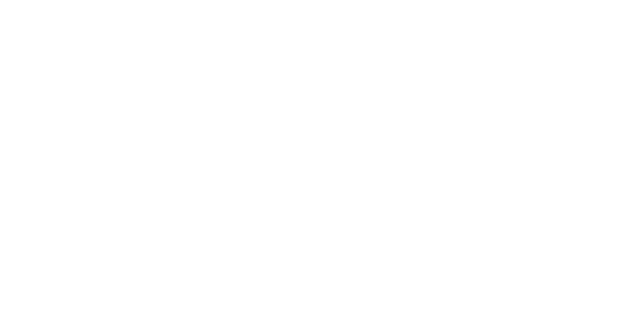
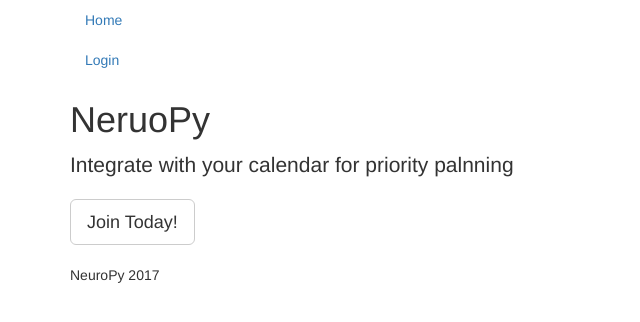
Before and after one commit to NeuroPyPlanner/NeuroPy, a Django app: page / in a window 1280 px wide. Before the commit the part shown is empty. Shown: the top 322 px of the page, without its empty margins (0-640 px from the left). Run offline with Django 3.2, Linux system fonts and the light colour scheme; some libraries are stand-ins or nearby versions.

Commit message:
updated home for bootstrap layout and css

```diff
--- a/neuropy/neuropy/templates/neuropy/home.html
+++ b/neuropy/neuropy/templates/neuropy/home.html
@@ -1,4 +1,59 @@
 {% extends 'neuropy/base.html' %}
-{% block content %}
-<h1>Home Page</h1>
-{% endblock content %}
+{% load static %}
+
+{% block body %}
+
+
+{% block stylesheets %}
+  <link href="{% static 'neuropy/cover.css' %}" rel="stylesheet">
+{% endblock stylesheets %}
+<body class=container>
+
+
+    <div class="site-wrapper">
+
+      <div class="site-wrapper-inner">
+
+        <div class="cover-container">
+
+          <div class="masthead clearfix">
+            <div class="inner">
+              <!-- <h3 class="masthead-brand">IMAGE-Nation</h3> -->
+              <nav>
+                <ul class="nav masthead-nav">
+                  <li class="active"><a href="{% url 'home' %}">Home</a></li>
+                  {% if user.is_authenticated %}
+                  <li><a href="{% url 'logout' %}">Logout</a></li>
+                  <li><a href="{% url 'profile' %}">{{ user.username }}</a></li>
+                  {% endif %}
+                  {% if not user.is_authenticated %}
+                  <li><a href="{% url 'login' %}">Login</a></li>
+                  {% endif %}
+                </ul>
+              </nav>
+            </div>
+          </div>
+
+          <div class="inner cover">
+            <h1 class="cover-heading">NeruoPy</h1>
+            <p class="lead">Integrate with your calendar for priority palnning</p>
+            <p class="lead">
+                {% if not user.is_authenticated %}
+                  <a href="{% url 'registration_register' %}" class="btn btn-lg btn-default">Join Today!</a>
+                {% endif %}
+            </p>
+          </div>
+
+          <div class="mastfoot">
+            <div class="inner">
+              <footer>NeuroPy 2017</footer>
+            </div>
+          </div>
+
+        </div>
+
+      </div>
+
+    </div>
+
+    {% endblock body %}
```
